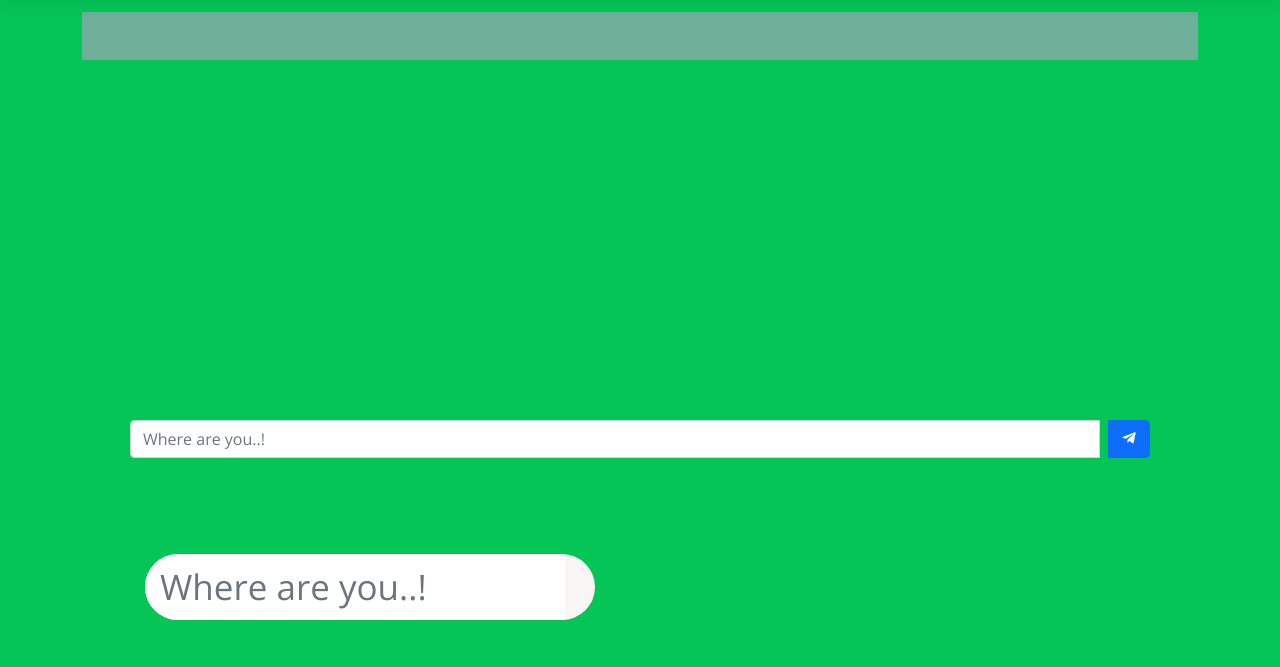
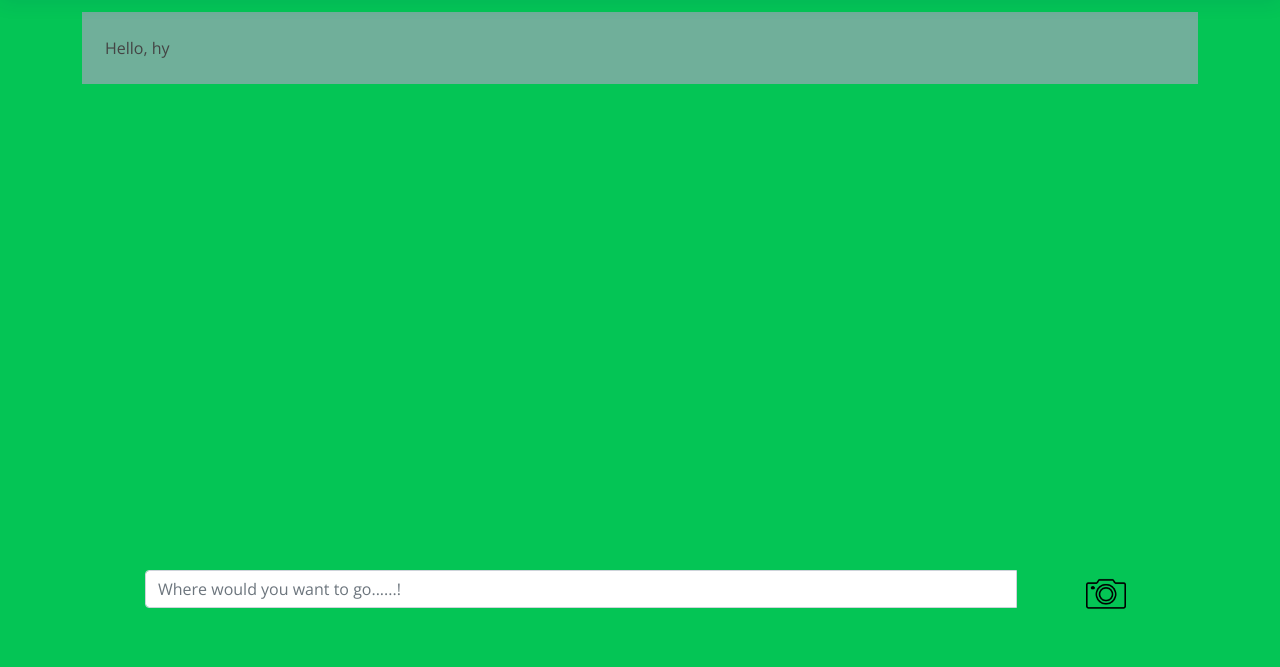
Before and after one commit to linda123ayebale/assistant, a Django app: page /ar in a window 1280 px wide. Shown: the part 60-727 px from the top of the page. Run offline with Django 3.2, Linux system fonts and the light colour scheme; some libraries are stand-ins or nearby versions.

Commit message:
input on and camera on the AR

```diff
--- a/ar/templates/ar/index.html
+++ b/ar/templates/ar/index.html
@@ -19,7 +19,7 @@
           <div class="col-12 justify-content-center">
             <!-- cardbody -->
               <div class="row">
-
+                Hello, hy
               </div>
               <!-- endof cardbody -->
 
@@ -27,39 +27,21 @@
                 <div class="container py-4">
 
                     <div class="row p-5">
-                        <div class="col">
-                            <div class="custom-input-group input-group">
-                                <input type="text" class="form-control" placeholder="Where are you..!">
-                                <div class="input-group-append ml-2">
-                                    <button type="submit" class="btn btn-primary"><i class="bx bxl-telegram"></i></button>
+                        <form method="" action="">
+                            <div class="col">
+                                <div class="box custom-input-group input-group">
+                                    <input type="text" class="form-control inputx" placeholder="Where would you want to go......!">
+                                    <button type="submit" class="buttonx">
+                                        <i class="ri-send-plane-fill imagex"></i>
+                                    </button>
+
+                                    <div class="input-group-append">
+                                        <a class="btn btn-sm text-white"><img style="width: 40px;" src="{% static 'assets/img/camera.png' %}"> </i></a>
+                                    </div>
                                 </div>
                             </div>
                         </div>
-                    </div>
-
-                    <!-- <div class="row p-5">
-                        <div class="col">
-                            <div class="custom-input-group input-group">
-                                <input type="text" class="form-control" placeholder="Where are you..!">
-                                <div class="input-group-append ml-2">
-                                    <button type="submit" class="btn btn-primary"><i class="ri-camera-line"></i></button>
-                                </div>
-                            </div>
-                        </div>
-                    </div> -->
-
-                    <div class="row p-5">
-                        <form method="POST">
-                            <div class="col">
-                                <div class="input-groupx custom-input-group input-group">
-                                    <input type="text" class="form-control" placeholder="Where are you..!" required>
-                                    <button type="submit" class="buttonx"><img class="imagex" src="{% static 'assets/img/send.png' %}"> </button>
-                                </div>
-                            </div>
                         </form>
-
-                    </div>
-
                 </div>
             </div>
           </div>
--- a/templates/base.html
+++ b/templates/base.html
@@ -62,7 +62,7 @@
 
 <script>
 
-    let input = document.querySelector('.input');
+    let input = document.querySelector('.inputx');
     let buttonx = document.querySelector('.buttonx');
     let imagex = document.querySelector('.imagex');
 
@@ -87,6 +87,4 @@
         }
     }
 </script>
-
-
 </html>
```
Also changed, not shown: static/assets/css/style.css (+30 -0 lines), static/assets/img/camera.jpg (added), static/assets/img/camera.png (added).
